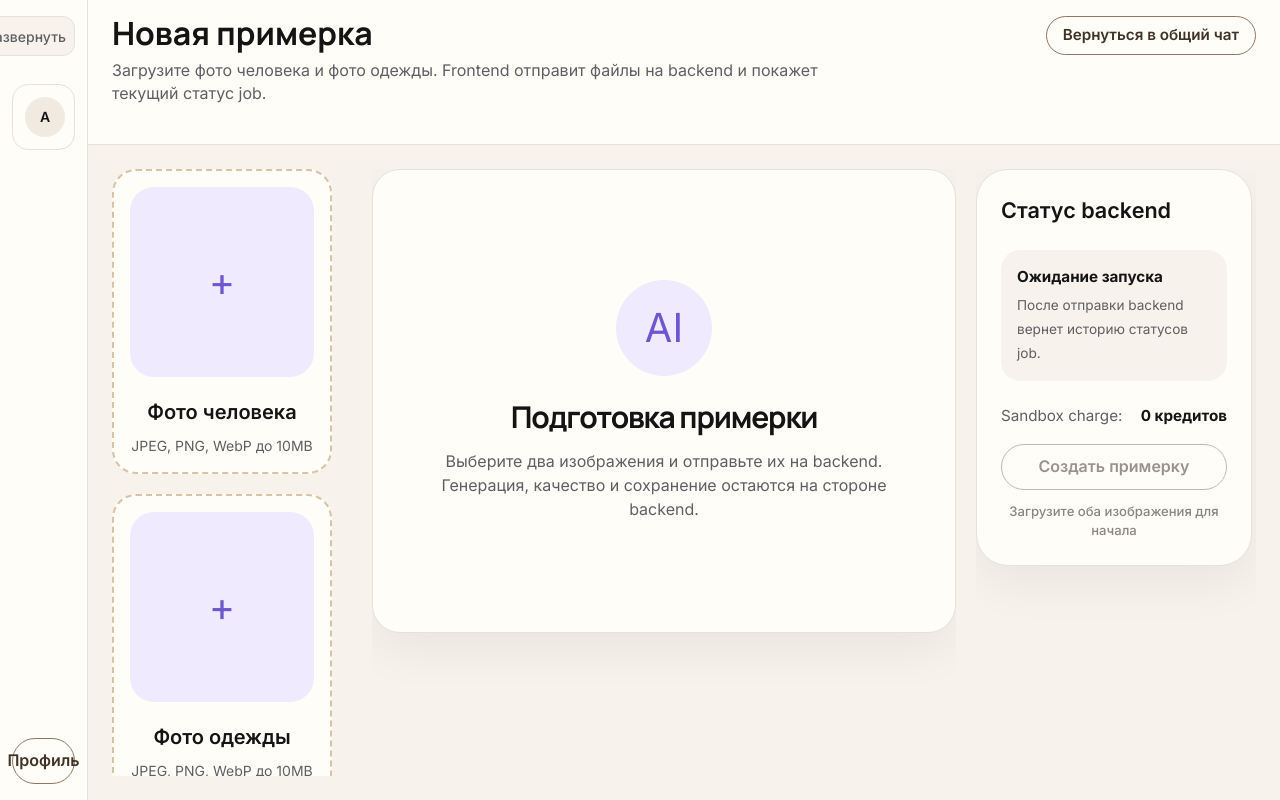
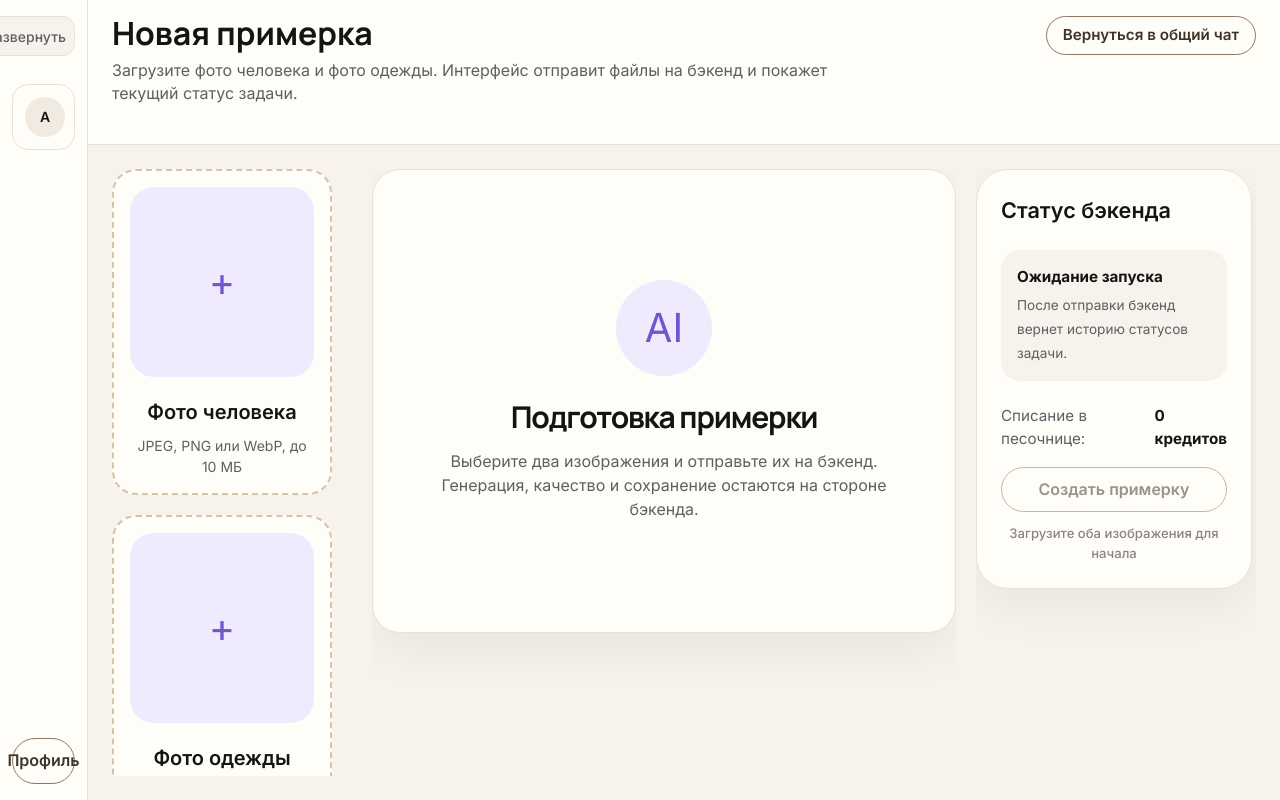
Before and after one commit to FudoROK/Ai-FitFabrica, a Next.js app in the folder apps/web/: page /workspace/try-on/new in a window 1280 px wide. Built offline with nearby package versions, Linux system fonts and the light colour scheme.

Commit message:
fix: polish try-on workflow review issues

```diff
--- a/apps/web/src/features/workspace/try-on-workflow.tsx
+++ b/apps/web/src/features/workspace/try-on-workflow.tsx
@@ -21,10 +21,9 @@ type UploadCardProps = {
 };
 
 const acceptedImageTypes = ["image/jpeg", "image/png", "image/webp"] as const;
-const acceptedImageTypesLabel = "JPEG, PNG, WebP до 10MB";
+const acceptedImageTypesLabel = "JPEG, PNG или WebP, до 10 МБ";
 const maxFileSizeBytes = 10 * 1024 * 1024;
 const emptyImage: SelectedImage = { error: "", file: null, previewUrl: "" };
-
 function getApiBaseUrl(): string {
   return process.env.NEXT_PUBLIC_API_BASE_URL ?? "";
 }
@@ -92,7 +91,7 @@ function StatusHistory({ items }: { items: TryOnStatusEvent[] }) {
       <div className="rounded-[1.2rem] bg-[var(--background)] p-4">
         <strong className="block text-[0.95rem]">Ожидание запуска</strong>
         <p className="mt-1 text-[0.85rem] leading-6 text-[var(--text-secondary)]">
-          После отправки backend вернет историю статусов job.
+          После отправки бэкенд вернет историю статусов задачи.
         </p>
       </div>
     );
@@ -132,12 +131,16 @@ export function TryOnWorkflow() {
       if (humanPhoto.previewUrl) {
         URL.revokeObjectURL(humanPhoto.previewUrl);
       }
+    };
+  }, [humanPhoto.previewUrl]);
 
+  useEffect(() => {
+    return () => {
       if (garmentPhoto.previewUrl) {
         URL.revokeObjectURL(garmentPhoto.previewUrl);
       }
     };
-  }, [humanPhoto.previewUrl, garmentPhoto.previewUrl]);
+  }, [garmentPhoto.previewUrl]);
 
   function updateImage(role: UploadRole, file: File | null) {
     const errorMessage = validateImageFile(file);
@@ -226,7 +229,7 @@ export function TryOnWorkflow() {
           <div className="min-w-0">
             <h1 className="workspace-title font-[family-name:var(--font-manrope)]">Новая примерка</h1>
             <p className="workspace-subtitle mt-2 max-w-[760px] text-[var(--text-secondary)]">
-              Загрузите фото человека и фото одежды. Frontend отправит файлы на backend и покажет текущий статус job.
+              Загрузите фото человека и фото одежды. Интерфейс отправит файлы на бэкенд и покажет текущий статус задачи.
             </p>
           </div>
           <Link className="site-pill-button site-pill-button--compact" href="/workspace/chat">
@@ -251,16 +254,16 @@ export function TryOnWorkflow() {
                   {isSubmitting ? "..." : "AI"}
                 </div>
                 <h2 className="result-title mt-6 font-[family-name:var(--font-manrope)] font-bold tracking-[-0.04em]">
-                  {workflowState === "completed" ? "Job завершен" : "Подготовка примерки"}
+                  {workflowState === "completed" ? "Задача завершена" : "Подготовка примерки"}
                 </h2>
                 <p className="result-description mx-auto mt-4 max-w-[620px] text-[var(--text-secondary)]">
                   {createdJobId
-                    ? `Job ${createdJobId} создан. Результат будет открыт после статуса completed.`
-                    : "Выберите два изображения и отправьте их на backend. Генерация, качество и сохранение остаются на стороне backend."}
+                    ? `Задача ${createdJobId} создана. Результат откроется после статуса completed.`
+                    : "Выберите два изображения и отправьте их на бэкенд. Генерация, качество и сохранение остаются на стороне бэкенда."}
                 </p>
                 {workflowState === "status_loaded" && status ? (
                   <p className="mt-5 rounded-2xl bg-[var(--success-soft)] px-5 py-4 text-sm font-medium text-[var(--success)]">
-                    Статус получен: {status.status}. Если backend еще работает, продолжайте отслеживание на result page.
+                    Статус получен: {status.status}. Если бэкенд еще работает, продолжайте отслеживание на странице результата.
                   </p>
                 ) : null}
                 {error ? <p className="mt-5 rounded-2xl bg-[#fce8e6] px-5 py-4 text-sm font-medium text-[var(--error)]">{error}</p> : null}
@@ -271,18 +274,18 @@ export function TryOnWorkflow() {
           <aside className="workspace-status min-h-0 overflow-y-auto overflow-x-hidden pr-1">
             <div className="site-card flex min-h-0 flex-col justify-between p-6">
               <div>
-                <h2 className="text-[1.35rem] font-semibold">Статус backend</h2>
+                <h2 className="text-[1.35rem] font-semibold">Статус бэкенда</h2>
                 <div className="mt-6 grid gap-4">
                   <StatusHistory items={status?.status_history ?? []} />
                 </div>
               </div>
               <div className="mt-6">
                 <div className="mb-4 flex items-center justify-between gap-4 text-[0.95rem]">
-                  <span className="text-[var(--text-secondary)]">Sandbox charge:</span>
+                  <span className="text-[var(--text-secondary)]">Списание в песочнице:</span>
                   <strong>0 кредитов</strong>
                 </div>
                 <SiteButton className="w-full" disabled={!canSubmit} type="submit" variant="violet">
-                  {isSubmitting ? "Создаем job..." : "Создать примерку"}
+                  {isSubmitting ? "Создаем задачу..." : "Создать примерку"}
                 </SiteButton>
                 <p className="mt-3 text-center text-[0.82rem] font-medium text-[var(--text-muted)]">
                   {canSubmit ? "Файлы готовы к отправке" : "Загрузите оба изображения для начала"}
```
